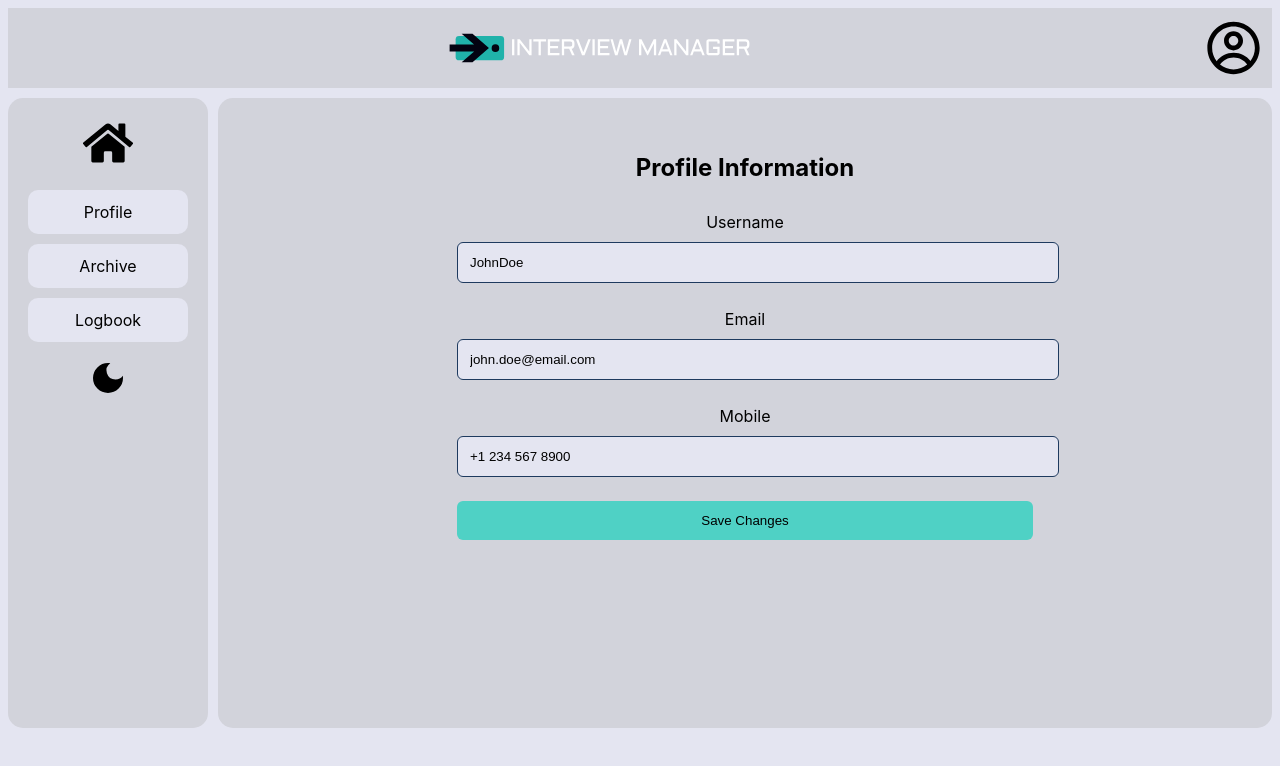
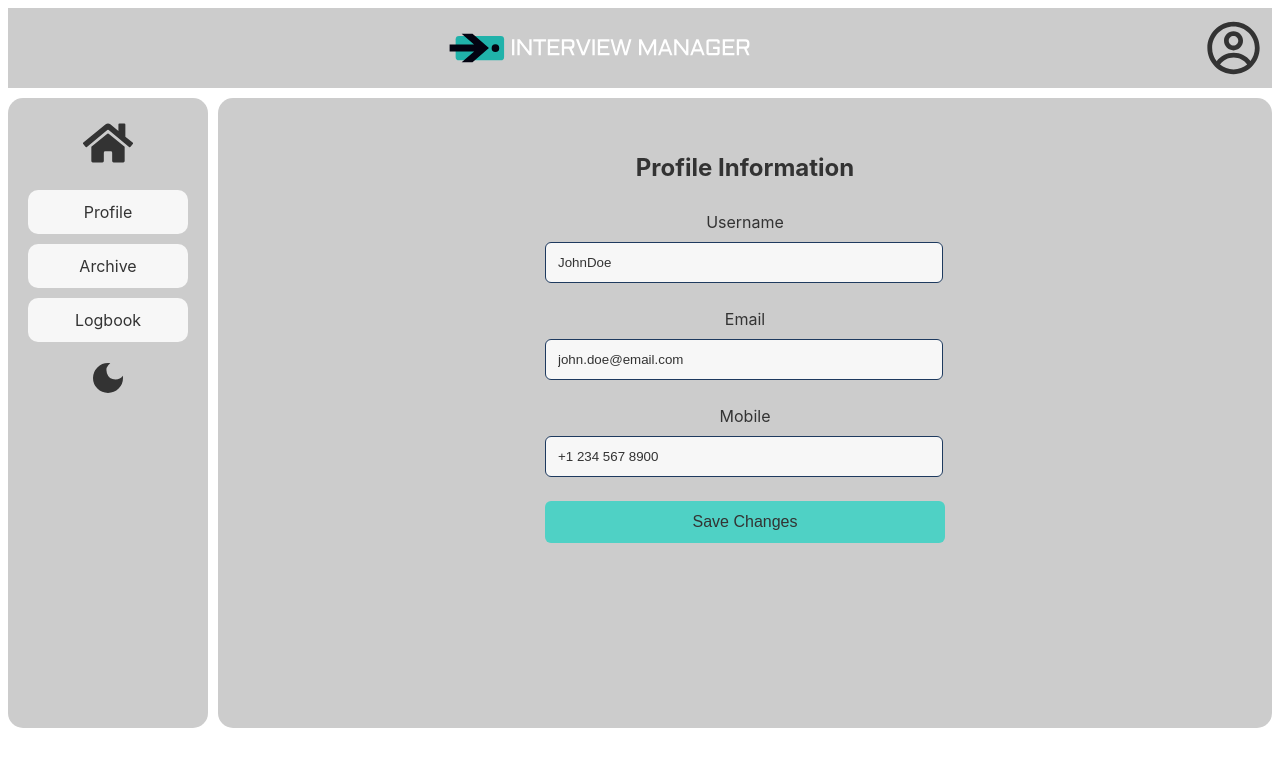
Before and after one commit to johnfa1508/interview-manager-client, a React (Vite) app: page /profile in a window 1280 px wide. Shown: the top 766 px of the page. Built offline with nearby package versions, Linux system fonts and the light colour scheme.

Commit message:
Slight color changes and some input fields

```diff
--- a/src/index.css
+++ b/src/index.css
@@ -1,10 +1,21 @@
 :root {
-  --background-color: #e4e5f1;
+  --background-color: #ffffff; /* Clean white background */
+  --text-color: #333333; /* Dark gray for high contrast text */
+  --primary-background-color: #cccccc; /* Light gray for primary elements */
+  --secondary-background-color: #f7f7f7; /* Very light gray for subtle contrast */
+  --header-text-color: #333333; /* Dark gray for header text */
+  --container-background-color: #ffffff; /* White for containers */
+  --modal-text-color: #333333; /* Dark gray for modal text */
+}
+
+
+[data-theme='christmas']  {
+  --background-color: #49be2c;
   --text-color: #000000;
-  --primary-background-color: #d2d3db;
-  --secondary-background-color: #e4e5f1;
+  --primary-background-color: #2cb469;
+  --secondary-background-color: 	#c72b2e;
   --header-text-color: #ffffff;
-  --container-background-color: #f4f4f4;
+  --container-background-color: #ab1717;
   --modal-text-color: #000000;
 }
 
--- a/src/pages/login/style.css
+++ b/src/pages/login/style.css
@@ -4,11 +4,11 @@
     display: flex;
     align-items: center;
     justify-content: center;
-    background: var(--primary-background-color);
+    background: var(--background-color);
   }
 
   .login-box {
-    background: var(--secondary-background-color);
+    background: var(--primary-background-color);
     padding: 2rem;
     border-radius: 10px;
     box-shadow: 0 4px 6px rgba(0, 0, 0, 0.1);
@@ -33,7 +33,16 @@
   }
 
   .input-group input {
-    width: 100%;
+    width: 93%;
+    padding: 12px;
+    background-color: var(--secondary-background-color);
+    border: 1px solid #1e3a5f;
+    border-radius: 6px;
+    color: var(--text-color);
+  }
+
+  .input-group input {
+    width: 93.4%;
     padding: 0.75rem;
     border: 1px solid #ddd;
     border-radius: 4px;
--- a/src/pages/profilepage/style.css
+++ b/src/pages/profilepage/style.css
@@ -1,16 +1,9 @@
-.content-wrapper {
-  display: flex;
-  min-height: calc(100vh - 70px);
-}
-
-.main-content {
-  flex: 1;
-  padding: 24px;
-}
+/* style.css */
 
 .profile-container {
   max-width: 36rem;
   margin: 32px auto 0;
+  padding: 0 16px;
 }
 
 .profile-title {
@@ -23,6 +16,9 @@
   display: flex;
   flex-direction: column;
   gap: 24px;
+  width: 100%;
+  max-width: 400px; /* Set a max-width for the form */
+  margin: 0 auto; /* Center the form */
 }
 
 .form-group {
@@ -36,35 +32,30 @@
 }
 
 .form-group input {
+  width: 93%;
+  padding: 12px;
+  background-color: var(--secondary-background-color);
+  border: 1px solid #1e3a5f;
+  border-radius: 6px;
+  color: var(--text-color);
+}
+
+.profile-form button {
   width: 100%;
   padding: 12px;
   background-color: var(--secondary-background-color);
   border: 1px solid #1e3a5f;
   border-radius: 6px;
   color: var(--text-color);
-  outline: none;
+}
+.profile-form button {
+  background-color: #4fd1c5;
+  color: var(--button-text-color);
+  border: none;
+  cursor: pointer;
+  font-size: 16px;
 }
 
-.form-group input:focus {
-  border-color: #4fd1c5;
+.profile-form button:hover {
+  background-color: var(--secondary-background-color);
 }
-
-.save-button {
-  width: 100%;
-  background-color: #4fd1c5;
-  color: black;
-  padding: 12px;
-  border-radius: 6px;
-  border: none;
-  cursor: pointer;
-  transition: background-color 0.2s;
-}
-
-.save-button:hover {
-  background-color: #3db4a8;
-}
-
-.save-button:disabled {
-  opacity: 0.5;
-  cursor: not-allowed;
-}
```
